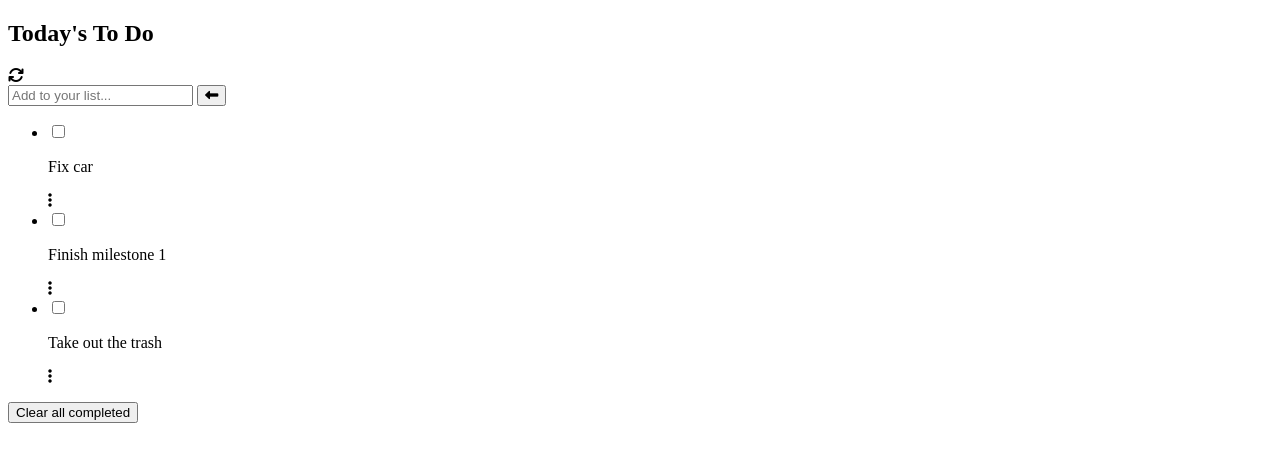
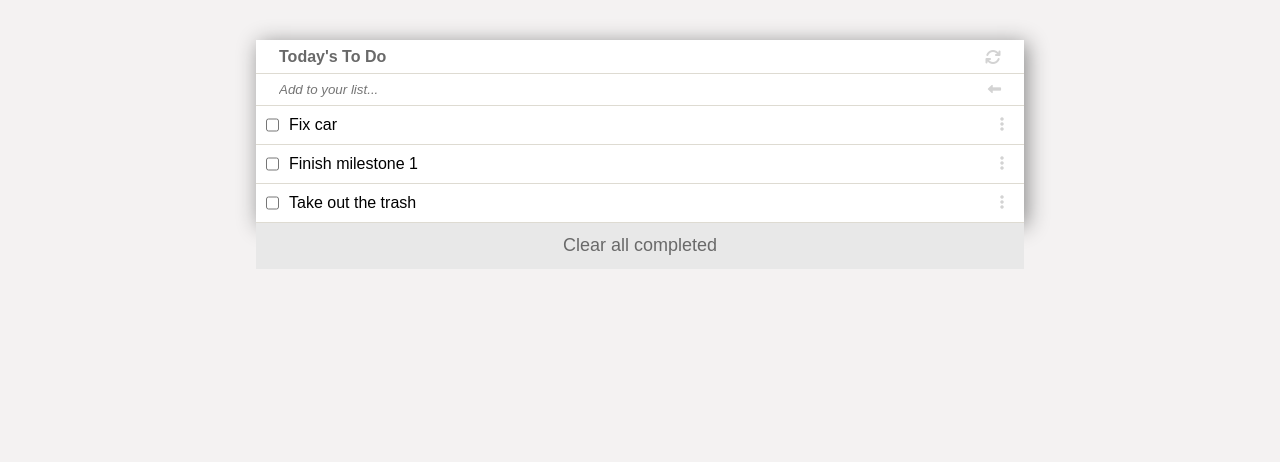
Before and after one commit to ShiroYaksha90/NewToDoList, a website built with webpack: page src/index.html in a window 1280 px wide. Built offline with nearby package versions, Linux system fonts and the light colour scheme.

Commit message:
Update style.css

```diff
--- a/src/style.css
+++ b/src/style.css
@@ -1,6 +1,97 @@
-.hello {
-    font-family: 'Courier New', Courier, monospace;
-    color: red;
-    font-weight: 700;
-    font-size: larger;
+*,
+*::before,
+*::after {
+  margin: 0;
+  padding: 0;
+  box-sizing: border-box;
 }
+
+body {
+  background: #f4f2f2;
+}
+
+.form {
+  display: flex;
+  justify-content: center;
+  width: 60%;
+  margin: 40px auto 0 auto;
+  flex-direction: column;
+  background: #fff;
+  box-shadow: 3px 3px 20px #888;
+}
+
+h1 {
+  font-family: sans-serif;
+  font-size: initial;
+  color: #696969;
+}
+
+.header {
+    display: flex;
+    padding: 1% 3%;
+    justify-content: space-between;
+    /* width: 40%; */
+    border-bottom: 1px solid #dedbd2;
+}
+
+#spin {
+  align-self: center;
+}
+
+#todo-input {
+  border: none;
+  outline: none;
+  width: 100%;
+}
+
+.dataInput {
+display: flex;
+padding: 1% 3%;
+border-bottom: 1px solid #dedbd2;
+}
+
+::-webkit-input-placeholder {
+    font-style: italic;
+  }
+
+#inpbtn {
+  background: none;
+  border: none;
+}
+
+i {
+  color: #d3d3d3;
+}
+
+.task {
+    list-style: none;
+    display: flex;
+    justify-content: space-between;
+    padding: 10px 20px 10px 10px;
+    border-bottom: 1px solid #dedbd2;
+}
+.item {
+  display: flex;
+  gap: 10px;
+  font-size: 1em;
+  font-family: sans-serif;
+}
+
+.clear {
+    display: flex;
+  justify-content: center;
+}
+
+.clearbtn {
+  width: 60%;
+  border: none;
+  padding: 1%;
+  font-family: sans-serif;
+  font-size: large;
+  color: #696969;
+  background: #e8e8e8;
+}
+
+button:hover {
+    cursor: pointer;
+}
```
